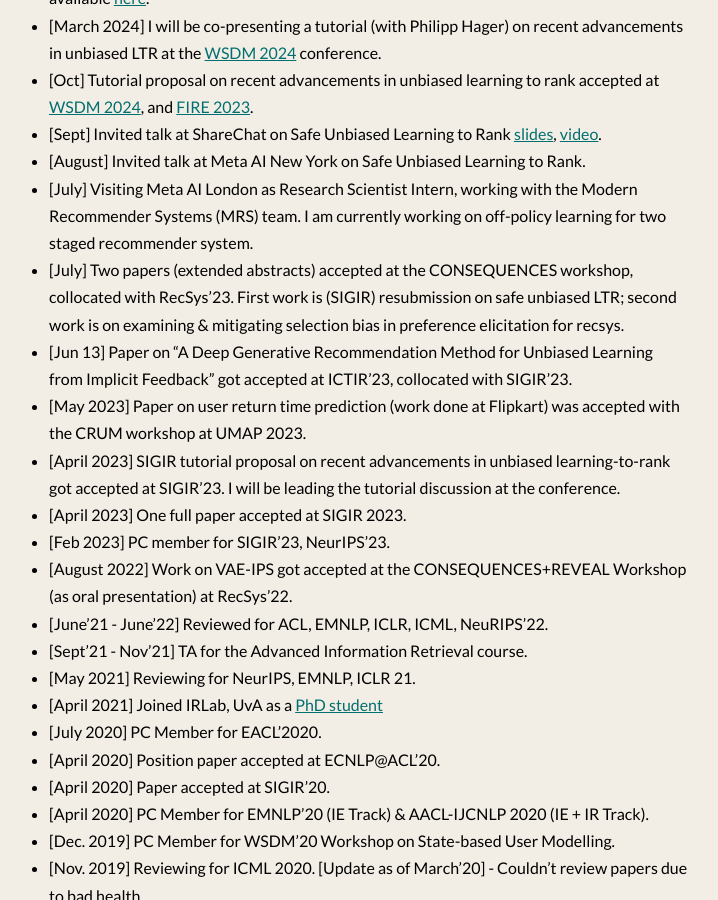
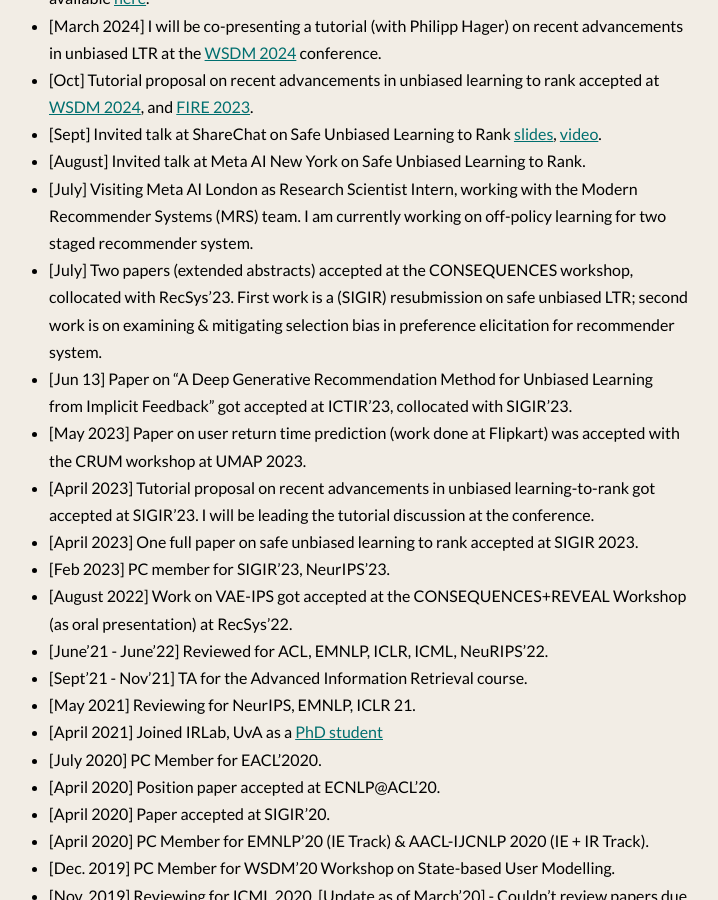
Before and after one commit to shashankg7/shashankg7.github.io, a Jekyll site: the page built from index.md, in a window 1280 px wide and 900 px high, scrolled down 732 px. Shown: the whole window, without its empty margins (287-1005 px from the left). Built offline with Jekyll 4.4.1, drawn with Linux system fonts in a browser that asks for light colours; nearby versions of some CDN libraries.

Commit message:
Update index.md

```diff
--- a/index.md
+++ b/index.md
@@ -22,11 +22,11 @@
 * [Sept] Invited talk at ShareChat on Safe Unbiased Learning to Rank [slides](https://docs.google.com/presentation/d/e/2PACX-1vQ-IJ3hAGjFYJN2qy6HIw5nTOjBlCwfAd-NfR68oqjIl62BRoAsPcb2bVL7U4LvJhISR7fhxp2Squwx/pub?start=false&loop=false&delayms=60000), [video](https://www.youtube.com/watch?v=xlsmhOtwFUc).
 * [August] Invited talk at Meta AI New York on Safe Unbiased Learning to Rank.
 * [July] Visiting Meta AI London as Research Scientist Intern, working with the Modern Recommender Systems (MRS) team. I am currently working on off-policy learning for two staged recommender system.
-* [July] Two papers (extended abstracts) accepted at the CONSEQUENCES workshop, collocated with RecSys'23. First work is (SIGIR) resubmission on safe unbiased LTR; second work is on examining & mitigating selection bias in preference elicitation for recsys.
+* [July] Two papers (extended abstracts) accepted at the CONSEQUENCES workshop, collocated with RecSys'23. First work is a (SIGIR) resubmission on safe unbiased LTR; second work is on examining & mitigating selection bias in preference elicitation for recommender system.
 * [Jun 13] Paper on "A Deep Generative Recommendation Method for Unbiased Learning from Implicit Feedback" got accepted at ICTIR'23, collocated with SIGIR'23.
 * [May 2023] Paper on user return time prediction (work done at Flipkart) was accepted with the CRUM workshop at UMAP 2023.
-* [April 2023] SIGIR tutorial proposal on recent advancements in unbiased learning-to-rank got accepted at SIGIR'23. I will be leading the tutorial discussion at the conference.
-* [April 2023] One full paper accepted at SIGIR 2023.
+* [April 2023] Tutorial proposal on recent advancements in unbiased learning-to-rank got accepted at SIGIR'23. I will be leading the tutorial discussion at the conference.
+* [April 2023] One full paper on safe unbiased learning to rank accepted at SIGIR 2023.
 * [Feb 2023] PC member for SIGIR'23, NeurIPS'23.
 * [August 2022] Work on VAE-IPS got accepted at the CONSEQUENCES+REVEAL Workshop (as oral presentation) at RecSys'22.
 * [June'21 - June'22] Reviewed for ACL, EMNLP, ICLR, ICML, NeuRIPS'22.
```
